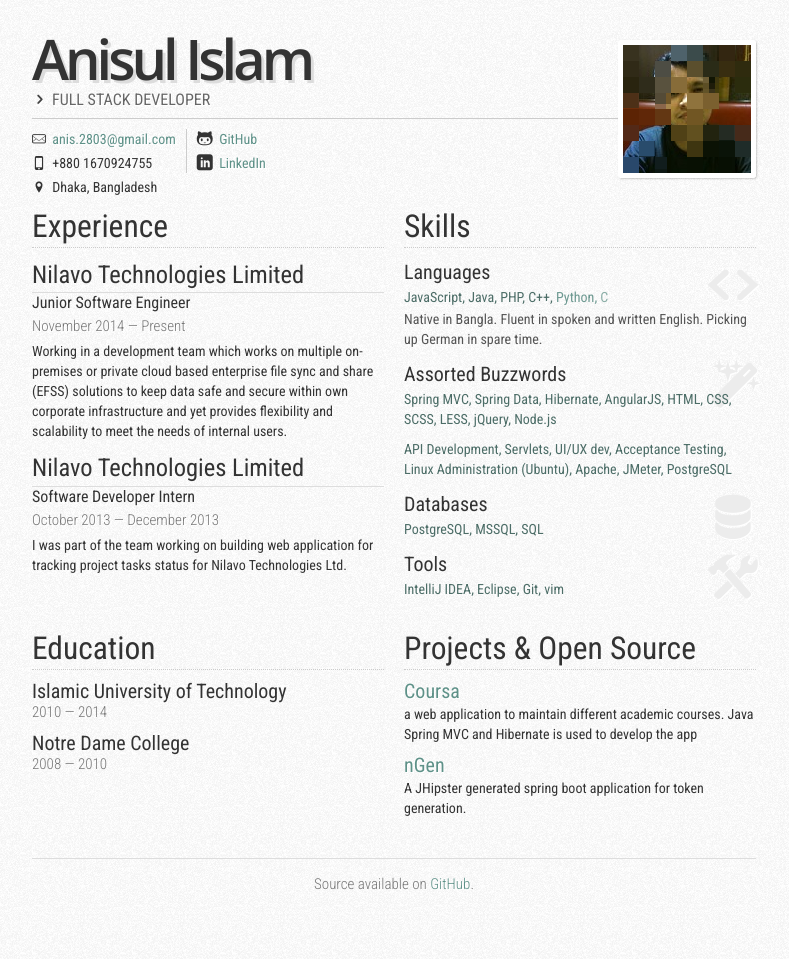
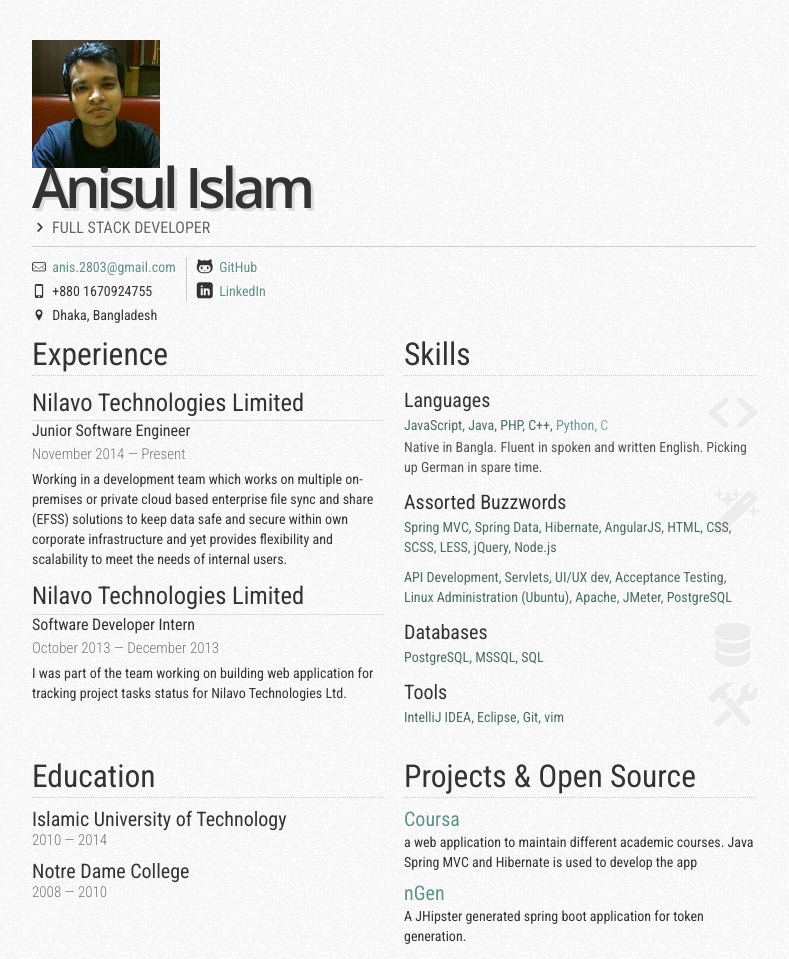
Before and after one commit to anisul/anisul.github.io, a plain HTML site: page index.html in a window 1280 px wide. Shown: the top 959 px of the page, without its empty margins (246-1035 px from the left). Drawn offline with nearby package versions, Linux system fonts and the light colour scheme.

Commit message:
Update index.html

```diff
--- a/index.html
+++ b/index.html
@@ -9,7 +9,7 @@
   </head>
   <body>
     <div class="container">
-      <div id="avatar-wrap">
+      <div>
         <img class="pic" src="images/anis.jpg" />
       </div>
       <div id="header">
```
